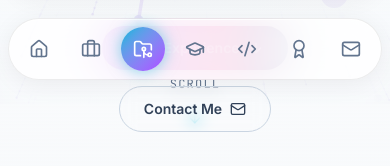
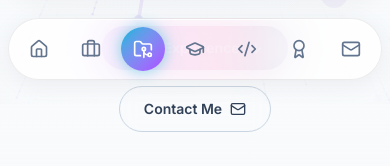
Before and after one commit to muhammad-anas-9/anas-portfolio, a React (Vite) app: page / in a window 390 px wide. Shown: the part 740-906 px from the top of the page. Built offline with nearby package versions, Linux system fonts and the light colour scheme.

Commit message:
Hide scroll indicator on mobile

```diff
--- a/src/components/Hero.tsx
+++ b/src/components/Hero.tsx
@@ -286,7 +286,7 @@ export const Hero: React.FC = () => {
 
       {/* Scroll indicator */}
       <motion.div
-        className="absolute bottom-20 md:bottom-10 left-1/2 -translate-x-1/2 flex flex-col items-center gap-2 text-slate-500"
+        className="absolute bottom-20 md:bottom-10 left-1/2 -translate-x-1/2 flex-col items-center gap-2 text-slate-500 hidden sm:flex"
         initial={{ opacity: 0 }}
         animate={{ opacity: 1 }}
         transition={{ delay: 1.5, duration: 1 }}
```
